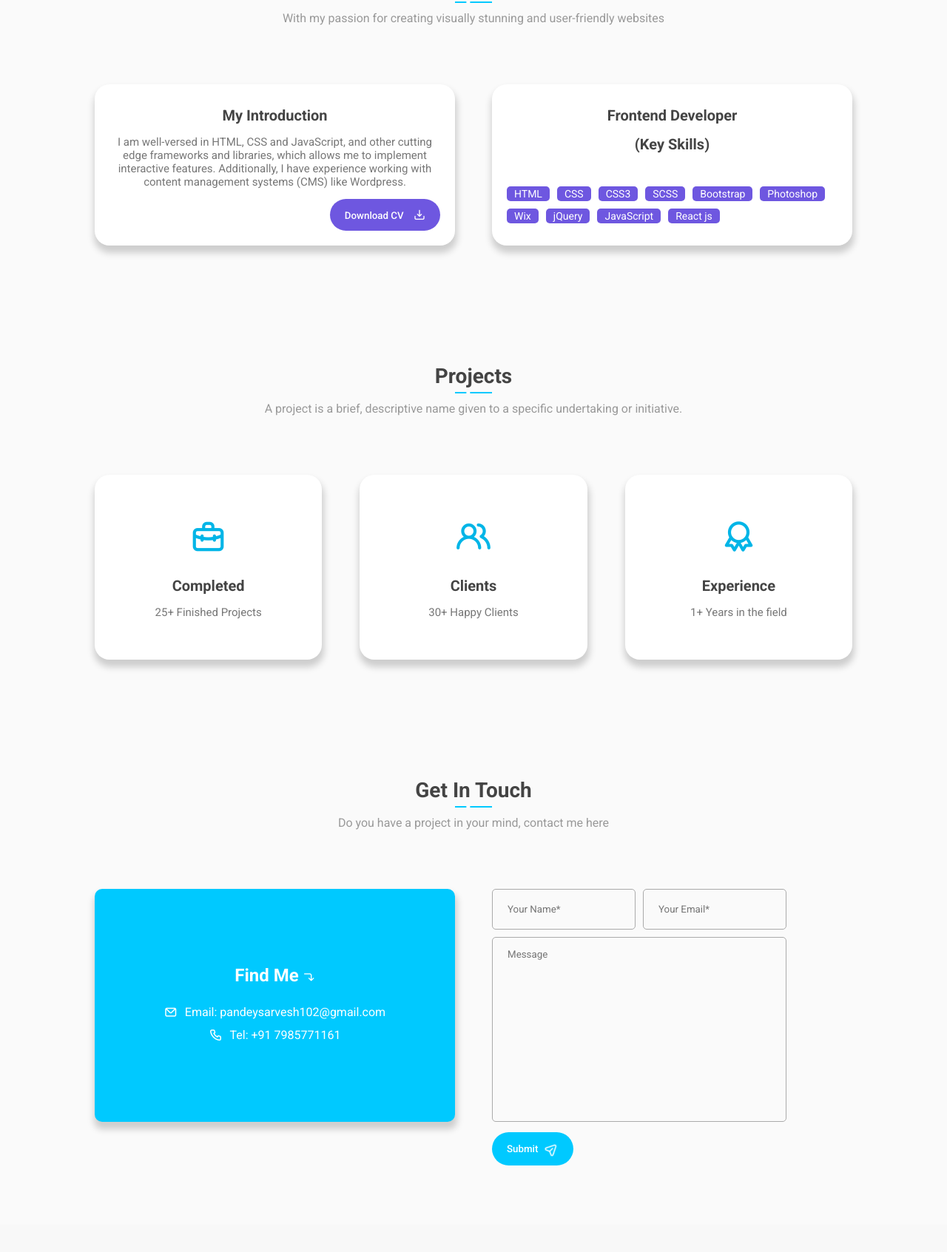
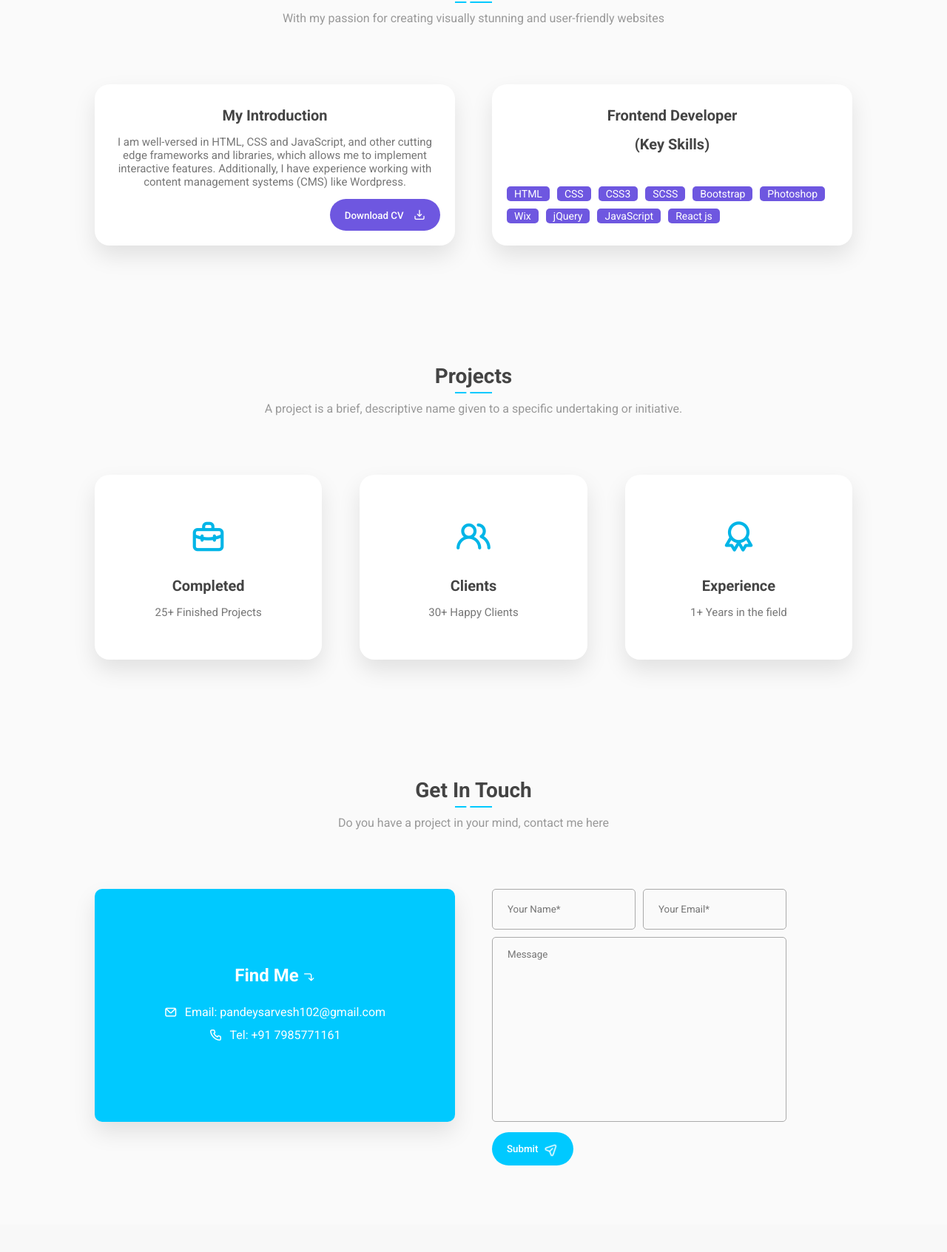
Before and after one commit to Sarvesh0703/myportfolio, a plain HTML site: page index.html in a window 1280 px wide. Shown: the part 916-2609 px from the top of the page at 74% size. Drawn offline with nearby package versions, Linux system fonts and the light colour scheme; a script that the page names is missing.

Commit message:
New Update

```diff
--- a/css/style.css
+++ b/css/style.css
@@ -11,6 +11,7 @@
     --third-color: rgb(192, 166, 49);
     --color-pink: rgb(255 0 93);
     --first-shadow-color: rgba(0, 0, 0, 0.18);
+    --second-shadow-color: 0px 14px 30px 0px rgba(0, 0, 0, 0.1);
 }
 
 * {
@@ -557,7 +558,7 @@ h3 {
     padding-block: 30px;
     padding-inline: 20px;
     background: var(--color-white);
-    box-shadow: 1px 8px 10px 2px var(--first-shadow-color);
+    box-shadow: var(--second-shadow-color);
     border-radius: 20px;
 }
 
@@ -619,7 +620,7 @@ h3 {
     height: 250px;
     background: var(--color-white);
     border-radius: 20px;
-    box-shadow: 1px 8px 10px 2px var(--first-shadow-color);
+    box-shadow: var(--second-shadow-color);
     overflow: hidden;
 }
 
@@ -672,7 +673,7 @@ h3 {
     height: 315px;
     background: var(--second-color);
     border-radius: 10px;
-    box-shadow: 1px 8px 10px 2px var(--first-shadow-color);
+    box-shadow: var(--second-shadow-color);
     overflow: hidden;
 }
 
```
